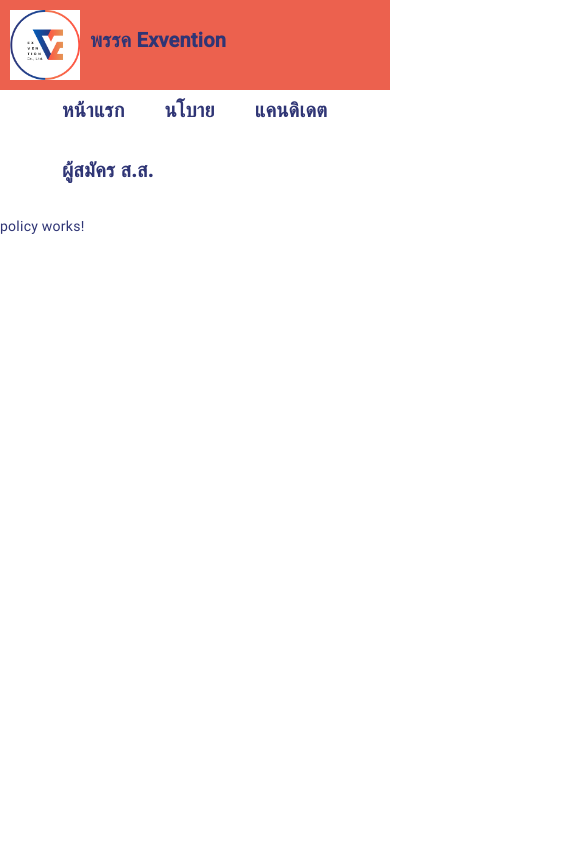
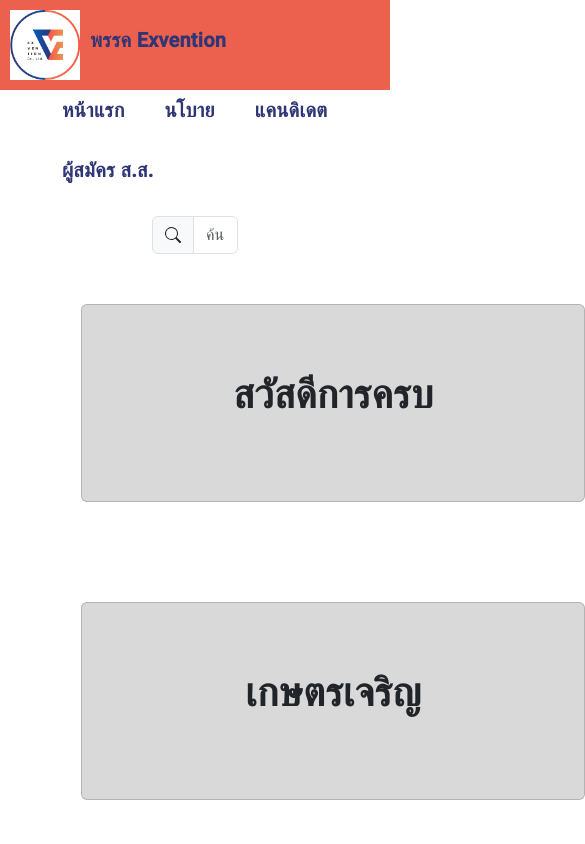
Before and after one commit to stangknc/exam-exvention, an Angular app in the folder exam-exvention/: page /policy in a window 390 px wide. Shown: the top 844 px of the page, 585 px wide, since content can reach past the window. Built offline with nearby package versions, Linux system fonts and the light colour scheme.

Commit message:
policy
**responsive**
**search data**

```diff
--- a/exam-exvention/src/app/app-routing.module.ts
+++ b/exam-exvention/src/app/app-routing.module.ts
@@ -1,9 +1,5 @@
 import { NgModule } from '@angular/core';
 import { RouterModule, Routes } from '@angular/router';
-import { HomepageComponent } from './homepage/homepage.component';
-import { PolicyComponent } from './policy/policy.component';
-import { CandidateComponent } from './candidate/candidate.component';
-import { PresidentComponent } from './president/president.component';
 
 const routes: Routes = [
   {
--- a/exam-exvention/src/app/app.module.ts
+++ b/exam-exvention/src/app/app.module.ts
@@ -9,6 +9,8 @@ import { PresidentComponent } from './president/president.component';
 import { CandidateComponent } from './candidate/candidate.component';
 import { HeaderComponent } from './shared/header/header.component';
 import { BrowserAnimationsModule } from '@angular/platform-browser/animations';
+import { FormsModule } from '@angular/forms';
+import { HttpClientModule } from '@angular/common/http';
 
 @NgModule({
   declarations: [
@@ -22,7 +24,9 @@ import { BrowserAnimationsModule } from '@angular/platform-browser/animations';
   imports: [
     BrowserModule,
     AppRoutingModule,
-    BrowserAnimationsModule
+    BrowserAnimationsModule,
+    FormsModule,
+    HttpClientModule
   ],
   providers: [],
   bootstrap: [AppComponent]
--- a/exam-exvention/src/app/homepage/homepage.component.css
+++ b/exam-exvention/src/app/homepage/homepage.component.css
@@ -1,7 +1,3 @@
-* {
-  font-family: "Roboto";
-}
-
 div img {
   width: 250px;
 }
--- a/exam-exvention/src/app/policy/policy.component.css
+++ b/exam-exvention/src/app/policy/policy.component.css
@@ -0,0 +1,7 @@
+.card-size {
+  width: 504px;
+  height: 198px;
+  display: inline-block;
+  margin: 50px;
+  background-color: #D9D9D9;
+}
--- a/exam-exvention/src/app/policy/policy.component.html
+++ b/exam-exvention/src/app/policy/policy.component.html
@@ -1,2 +1,23 @@
 <app-header></app-header>
-<p>policy works!</p>
+<div class="container">
+  <div class="mt-5 row mx-auto" style="width: 30%;">
+    <div class="col" >
+      <div class="input-group">
+        <span class="input-group-text" id="basic-addon1">
+          <svg xmlns="http://www.w3.org/2000/svg" width="16" height="16" fill="currentColor" class="bi bi-search" viewBox="0 0 16 16">
+            <path d="M11.742 10.344a6.5 6.5 0 1 0-1.397 1.398h-.001c.03.04.062.078.098.115l3.85 3.85a1 1 0 0 0 1.415-1.414l-3.85-3.85a1.007 1.007 0 0 0-.115-.1zM12 6.5a5.5 5.5 0 1 1-11 0 5.5 5.5 0 0 1 11 0z"></path>
+          </svg>
+        </span>
+        <input type="text" class="form-control" placeholder="ค้นหานโยบาย" aria-label="Input group example" aria-describedby="basic-addon1">
+      </div>
+
+    </div>
+  </div>
+  <div class="row mx-auto" style="width: 96%;">
+    <div class="col">
+      <div *ngFor="let policy of policys" class="card policy-font card-size">
+        <p style="text-align: center; padding: 80px 0px;">{{ policy.name }}</p>
+      </div>
+    </div>
+  </div>
+</div>
--- a/exam-exvention/src/app/policy/policy.component.ts
+++ b/exam-exvention/src/app/policy/policy.component.ts
@@ -1,4 +1,5 @@
 import { Component } from '@angular/core';
+import { PolicyService } from '../policy/service/policy.service';
 
 @Component({
   selector: 'app-policy',
@@ -6,5 +7,16 @@ import { Component } from '@angular/core';
   styleUrls: ['./policy.component.css']
 })
 export class PolicyComponent {
+  policys: any;
+  constructor(private PolicyService: PolicyService) { }
+
+  ngOnInit(): void {
+    this.getPolicy();
+  }
+  getPolicy() {
+    this.PolicyService.getPolicy().subscribe(data =>{
+      this.policys = data;
+    })
+  }
 
 }
--- a/exam-exvention/src/app/policy/service/policy.service.ts
+++ b/exam-exvention/src/app/policy/service/policy.service.ts
@@ -1,9 +1,16 @@
 import { Injectable } from '@angular/core';
+import { Observable } from 'rxjs';
+import { HttpClient } from '@angular/common/http'
 
 @Injectable({
   providedIn: 'root'
 })
 export class PolicyService {
 
-  constructor() { }
+  constructor(private http: HttpClient) { }
+
+  getPolicy(): Observable<Array<any>>{
+    return this.http.get<Array<any>>('assets/policyData.json');
+  }
+
 }
--- a/exam-exvention/src/app/shared/header/header.component.css
+++ b/exam-exvention/src/app/shared/header/header.component.css
@@ -29,7 +29,3 @@ nav label {
   left: 90px;
   top: 30px;
 }
-
-* {
-  font-family: "Roboto";
-}
--- /dev/null
+++ b/exam-exvention/src/assets/policyData.json
@@ -0,0 +1,14 @@
+[
+  {
+    "name" : "สวัสดีการครบ"
+  },
+  {
+    "name" : "เกษตรเจริญ"
+  },
+  {
+    "name" : "เศรษฐกิจยั่งยืน"
+  },
+  {
+    "name" : "การศึกษาก้าวหน้า"
+  }
+]
--- a/exam-exvention/src/styles.css
+++ b/exam-exvention/src/styles.css
@@ -2,8 +2,14 @@
 @import "~bootstrap/dist/css/bootstrap.css";
 
 @font-face {
-  font-family: "Roboto";
-  src: local("Roboto"), url(./assets/font/Roboto-Medium.ttf) format("truetype");
+  font-family: 'Kanit-Regular';
+  src:url('./assets/font/Roboto-Medium.ttf');
+  font-weight: normal;
+  font-style: normal;
+}
+
+* {
+  font-family: 'Kanit-Regular' !important;
 }
 
 body {
@@ -21,3 +27,8 @@ body {
   font-size: 60px !important;
   font-weight: bold !important;
 }
+
+.policy-font {
+  font-size: 40px !important;
+  font-weight: bold !important;
+}
```
Also changed, not shown: exam-exvention/src/assets/font/Kanit-Regular.ttf (added).
